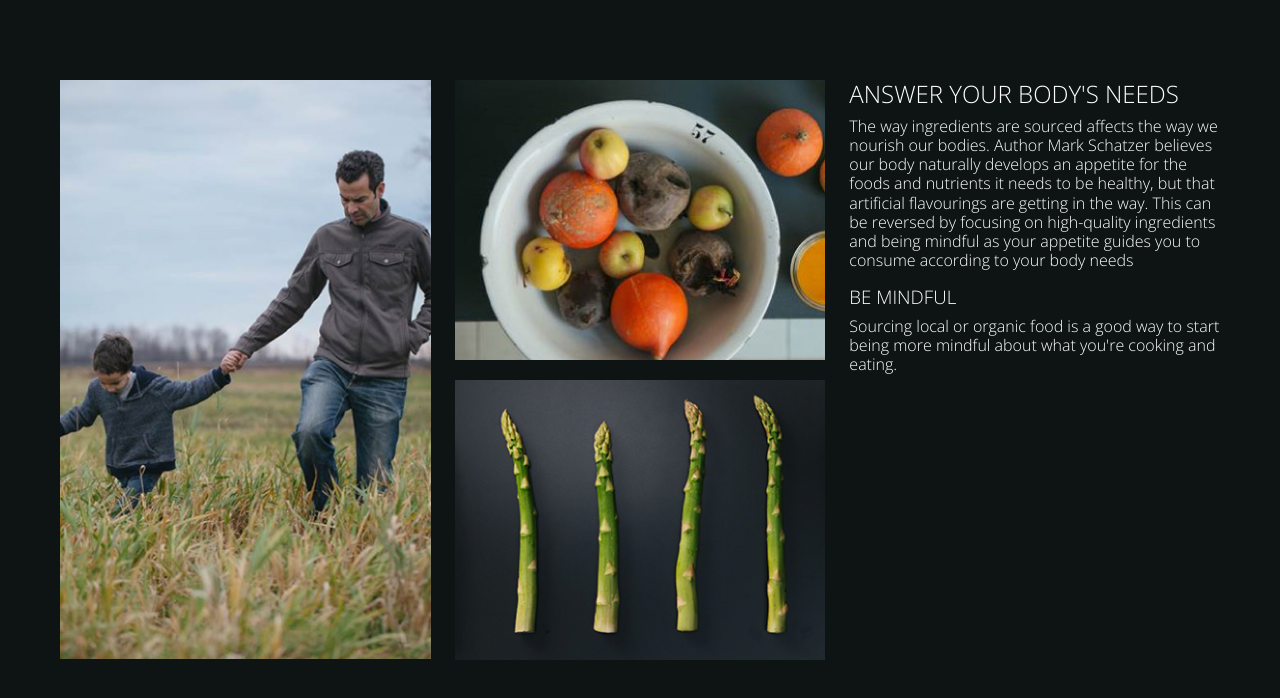
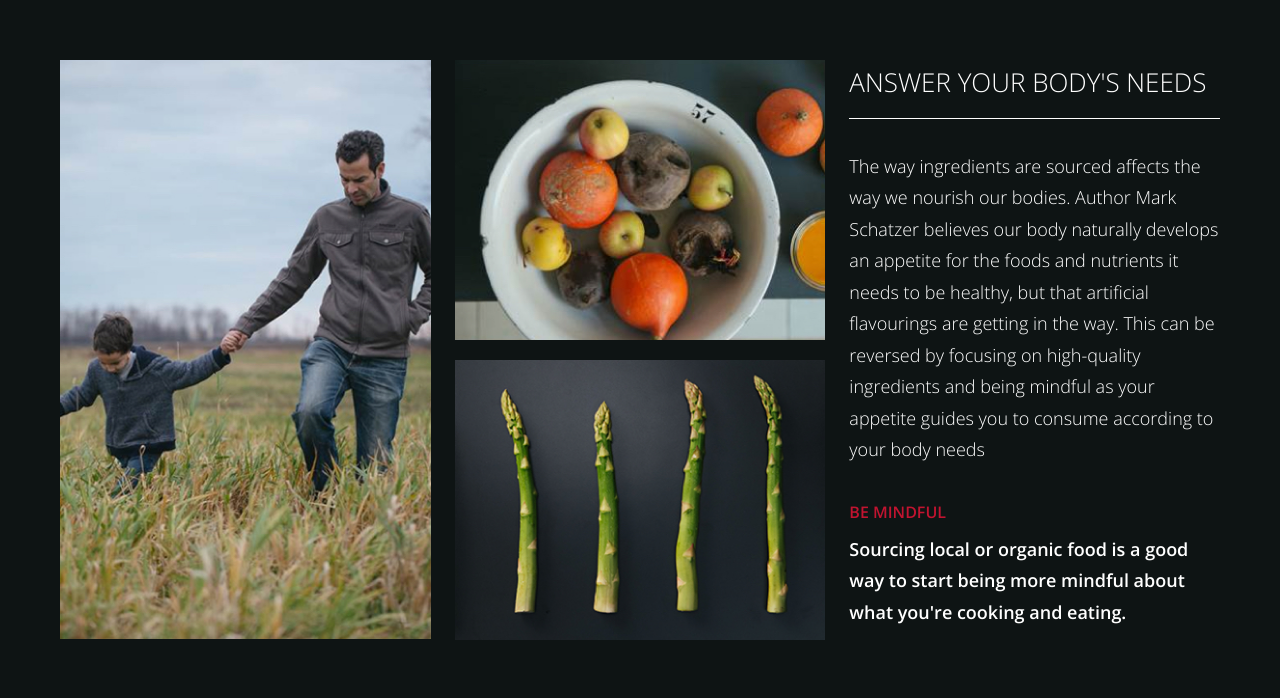
Before and after one commit to ianpamintuan/filta-fe, a website built with Vite: page index.html in a window 1280 px wide. Shown: the part 120-818 px from the top of the page. Built offline with nearby package versions, Linux system fonts and the light colour scheme.

Commit message:
feat: Gallery styling

```diff
--- a/components/Gallery/Gallery.js
+++ b/components/Gallery/Gallery.js
@@ -3,20 +3,20 @@ import './styles.css';
 export const Gallery = () => {
   return `<section class="gallery">
         <div class="gallery__item">
-            <img src="/img/gallery/Image-01.jpg" srcSet="/img/gallery/Image-01@2x.jpg 2x" />
+            <img src="/img/gallery/Image-01.jpg" srcSet="/img/gallery/Image-01@2x.jpg 2x" alt="Man holding a child's hand" />
         </div>
         <div class="gallery__item multiImageCol">
-            <img src="/img/gallery/Image-02.jpg" srcSet="/img/gallery/Image-02@2x.jpg 2x" />
-            <img src="/img/gallery/Image-03.jpg" srcSet="/img/gallery/Image-03@2x.jpg 2x" />
+            <img src="/img/gallery/Image-02.jpg" srcSet="/img/gallery/Image-02@2x.jpg 2x" alt="Assorted fruits" />
+            <img src="/img/gallery/Image-03.jpg" srcSet="/img/gallery/Image-03@2x.jpg 2x" alt="Asparagus" />
         </div>
         <div class="gallery__item">
-            <h2>ANSWER YOUR BODY'S NEEDS</h2>
-            <p>
+            <h2 class="heading">ANSWER YOUR BODY'S NEEDS</h2>
+            <p class="heading-description">
                 The way ingredients are sourced affects the way we nourish our bodies. Author Mark Schatzer believes our body naturally develops an appetite
                 for the foods and nutrients it needs to be healthy, but that artificial flavourings are getting in the way. This can be reversed by focusing on
                 high-quality ingredients and being mindful as your appetite guides you to consume according to your body needs
             </p>
-            <div>
+            <div class="be-mindful">
                 <h3>BE MINDFUL</h3>
                 <p>Sourcing local or organic food is a good way to start being more mindful about what you're cooking and eating.</p>
             </div>
--- a/components/Gallery/styles.css
+++ b/components/Gallery/styles.css
@@ -14,6 +14,31 @@
   gap: var(--spacing-m);
 }
 
+.heading {
+  padding-bottom: var(--spacing-s);
+  border-bottom: 1px solid var(--white);
+  font-size: 26px;
+  margin-bottom: var(--spacing-xl);
+}
+
+.heading-description {
+  font-size: 18px;
+  margin-bottom: var(--spacing-xl);
+}
+
+.be-mindful {
+  font-family: 'OpenSans-SemiBold';
+}
+
+.be-mindful h3 {
+  color: var(--red);
+  font-size: 16px;
+}
+
+.be-mindful p {
+  font-size: 18px;
+}
+
 @media screen and (max-width: 767px) {
   .gallery {
     flex-direction: column;
--- a/style.css
+++ b/style.css
@@ -5,14 +5,22 @@
   -moz-osx-font-smoothing: grayscale;
   -webkit-text-size-adjust: 100%;
 
+  /* Widths */
   --column-width: 384px;
   --page-margin: 60px;
   --page-width: calc(1200px + (var(--page-margin) * 2));
 
+  /* Spacing */
   --spacing-s: 12px;
   --spacing-base: 16px;
   --spacing-m: 20px;
   --spacing-l: 24px;
+  --spacing-xl: 32px;
+
+  /* Colors */
+  --dark-bg: #0e1414;
+  --white: #fff;
+  --red: #c11430;
 }
 
 @font-face {
@@ -35,12 +43,12 @@ html {
 }
 
 body {
-  background-color: #0e1414;
+  background-color: var(--dark-bg);
   color: #fff;
   min-height: 100vh;
 
   font-family: 'OpenSans-Light', sans-serif;
-  line-height: 1.2;
+  line-height: 1.75;
   font-weight: 400;
   font-size: 16px;
 }
@@ -52,5 +60,5 @@ img {
 .container {
   max-width: var(--page-width);
   margin: 0 auto;
-  padding: 200px var(--page-margin);
+  padding: 180px var(--page-margin);
 }
```
